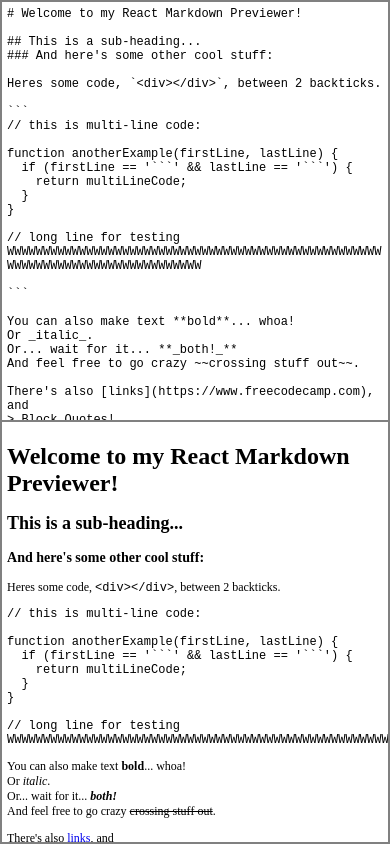
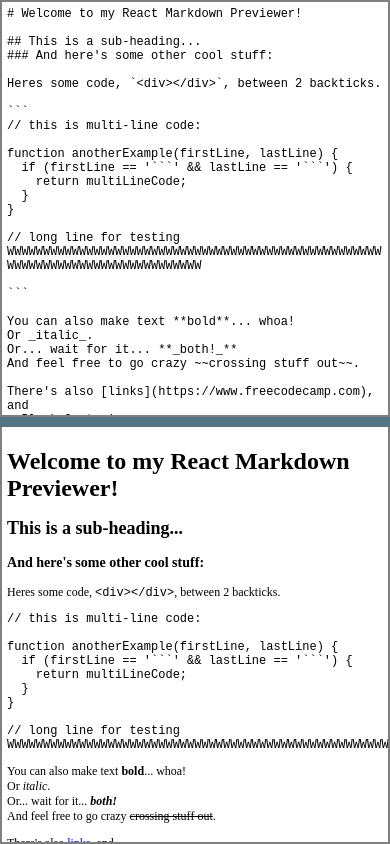
Before and after one commit to jlr910168/markdown-previewer, a website built with webpack: page src/index.html in a window 390 px wide. Built offline with nearby package versions, Linux system fonts and the light colour scheme.

Commit message:
add slider(not functional), change responsiveness

```diff
--- a/src/index.html
+++ b/src/index.html
@@ -8,6 +8,7 @@
 </head>
 <body>
   <textarea id="editor"></textarea>
+  <div id="slider"></div>
   <div id="preview"></div>
 </body>
 </html>
--- a/src/style.css
+++ b/src/style.css
@@ -1,25 +1,27 @@
 html, body {
   margin: 0;
   padding: 0;
-  position: fixed;
   width: 100%;
   height: 100%;
-  overflow-x: hidden;
-  overflow-y: hidden;
   font-size: 16px;
 }
 
 body {
   font-size: 0;
+  background-color: var(--bg-color);
 }
 
 * {
   box-sizing: border-box;
 }
 
+:root {
+  --slider-width: 10px;
+}
+
 #editor {
   display: inline-block;
-  width: 50%;
+  width: calc(50% - var(--slider-width) / 2);
   height: 100%;
   padding: 5px;
   outline: none;
@@ -30,7 +32,7 @@ body {
 
 #preview {
   display: inline-block;
-  width: 50%;
+  width: calc(50% - var(--slider-width) / 2);
   height: 100%;
   padding: 5px;
   border: 2px solid gray;
@@ -39,40 +41,42 @@ body {
   font-size: 1rem;
 }
 
+#slider {
+  display: inline-block;
+  width: var(--slider-width);
+  height: 100%;
+  background-color: #557582;
+}
+
 #preview img {
   display: block;
   max-width: 100%;
   height: auto;
 }
 
-@media (max-width: 1300px) {
-  #editor{
+@media screen and (orientation: portrait) {
+  #editor, #preview, #slider {
     display: block;
-    width: 1024px;
-    height: 50%;
-    margin: 0 auto;
+    width: 100%;
+    height: calc(50% - var(--slider-width) / 2);
   }
   #preview {
-    display: block;
-    width: 1024px;
-    height: 50%;
-    margin: 0 auto;
     border-left: 2px solid gray;
     border-top: 0;
   }
-}
-
-@media (max-width: 1024px) {
-  #editor {
-    width: 100%;
-  }
-  #preview {
-    width: 100%;
+  #slider {
+    height: var(--slider-width);
   }
 }
 
-@media (max-width: 725px) {
+@media (orientation: portrait) and (max-width: 730px) {
   html {
     font-size: 12px;
   }
 }
+
+@media (orientation: landscape) and (max-width: 1450px) {
+  html {
+    font-size: 12px;
+  }
+}
```
